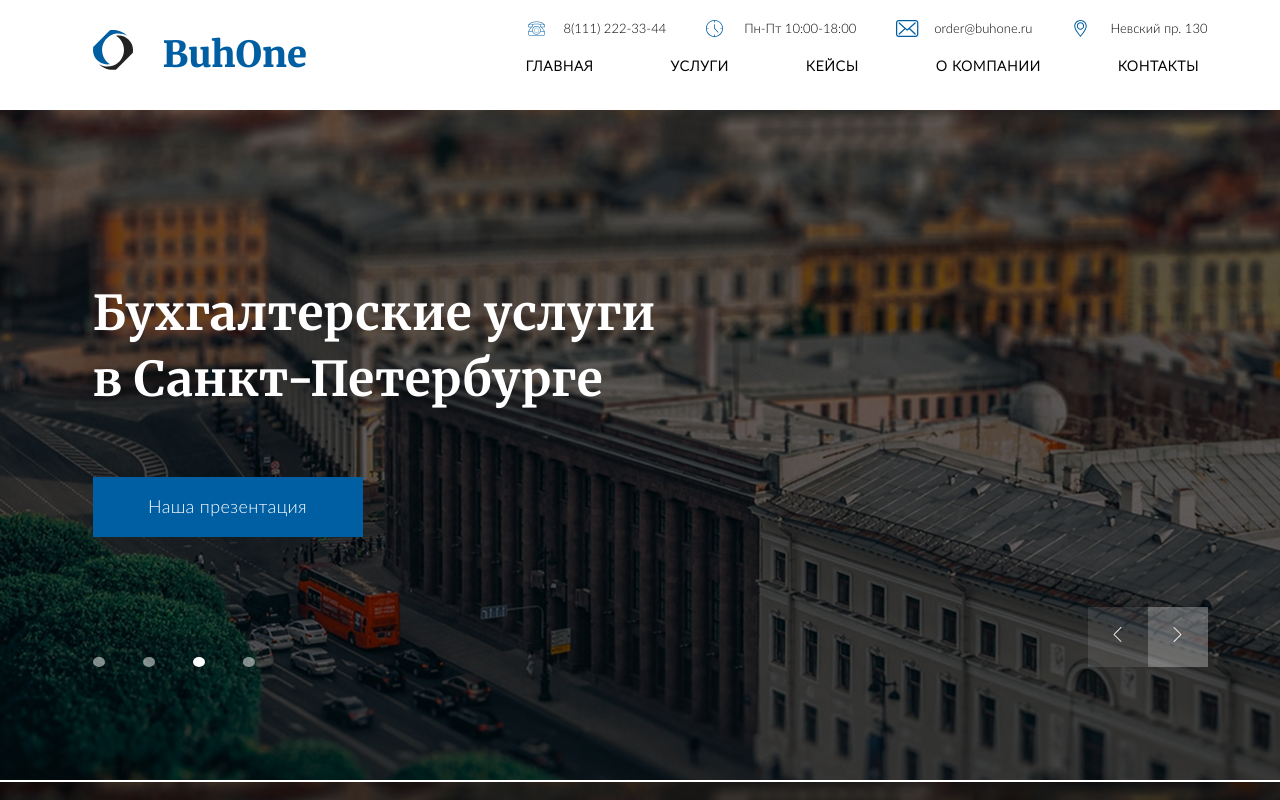
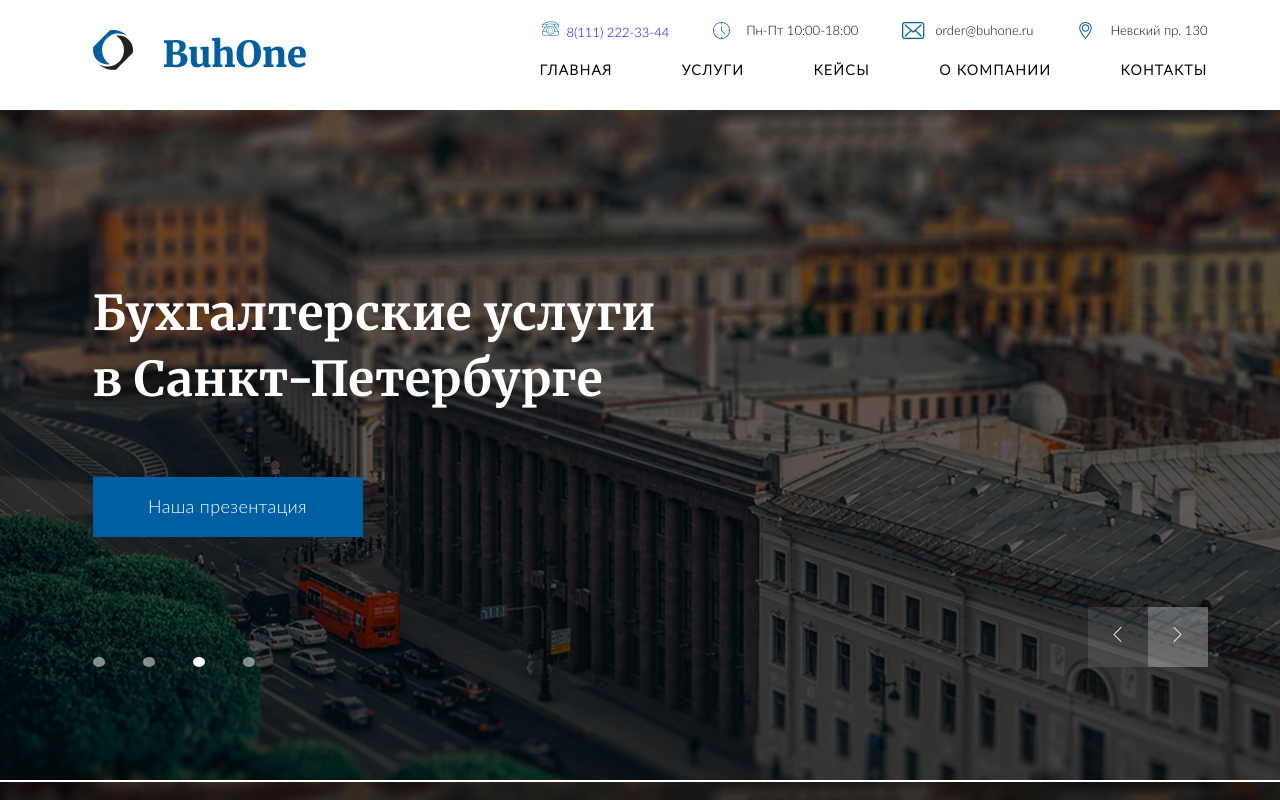
Before and after one commit to StanislavSH109/Astonia, a plain HTML site: page index.html in a window 1280 px wide. Shown: the top 800 px of the page. Drawn offline with Linux system fonts and the light colour scheme.

Commit message:
fixed header, refactoring

```diff
--- a/index.html
+++ b/index.html
@@ -9,75 +9,77 @@
 <body>
   <header class="header">
     <div class="container">
-      <div class="header__wrapper">
-        <div class="header__logo">
-          <a href="" class="header__logo-link">
-            <svg class="header__logo-icon" width="50" height="50" aria-hidden="true">
+        <nav class="nav">
+          <div class="nav__wrapper">
+            <div class="nav__logo">
+              <a class="nav__logo-link" href="#">
+                <svg class="nav__logo-icon" width="50" height="50" aria-hidden="true">
                   <use xlink:href="images/sprite.svg#icon-logo"></use>
                 </svg>
-          <span class="header__logo-text">BuhOne</span>
+                <span class="nav__logo-text">BuhOne</span>
               </a>
             </div>
-        <nav class="header__nav">
-          <div class="header__nav-top">
-            <ul class="header__info">
-              <li class="header__info-item">
-                <div class="header__info-elements">
-                  <svg class="header__info-icon">
+            <div class="nav__menu">
+              <ul class="nav__list-top">
+                <li class="nav__item">
+                  <div class="nav__info">
+                    <svg class="nav__info-icon">
                       <use xlink:href="images/sprite.svg#icon-phone"></use>
                     </svg>
-                  <a class="header__info-phone" href="tel:+71112223344">
-                    <span class="header__info-phone-text">8(111) 222-33-44</span>
+                    <a class="nav__info-phone" href="tel:+71112223344">
+                      <span class="nav__info-text nav__info-phone-text">8(111) 222-33-44</span>
                     </a>
                   </div>
                 </li>
-              <li class="header__info-item">
-                <div class="header__info-elements">
-                  <svg class="header__info-icon">
+                <li class="nav__info-item">
+                  <div class="nav__info-elements">
+                    <svg class="nav__info-icon">
                       <use xlink:href="images/sprite.svg#icon-time"></use>
                     </svg>
-                  <span class="header__info-text">Пн-Пт 10:00-18:00</span>
+                    <span class="nav__info-text">Пн-Пт 10:00-18:00</span>
                   </div>
                 </li>
-              <li class="header__info-item">
-                <div class="header__info-elements">
-                  <svg class="header__info-icon">
+                <li class="nav__info-item">
+                  <div class="nav__info-elements">
+                    <svg class="nav__info-icon">
                       <use xlink:href="images/sprite.svg#icon-letter"></use>
                     </svg>
-                  <span class="header__info-text">order@buhone.ru</span>
+                    <span class="nav__info-text">order@buhone.ru</span>
                   </div>
                 </li>
-              <li class="header__info-item">
-                <div class="header__info-elements">
-                  <svg class="header__info-icon">
+                <li class="nav__info-item">
+                  <div class="nav__info-elements">
+                    <svg class="nav__info-icon">
                       <use xlink:href="images/sprite.svg#icon-geo"></use>
                     </svg>
-                  <span class="header__info-text">Невский пр. 130</span>
+                    <span class="nav__info-text">Невский пр. 130</span>
                   </div>
                 </li>
               </ul>
-          </div>
-          <ul class="header__nav-list">
-            <li class="header__nav-list-item">
-              <a class="header__nav-link" href="#">Главная</a>
+              <ul class="nav__list-bottom">
+                <li class="nav__list-item">
+                  <a class="nav__list-link" href="#">Главная</a>
                 </li>
-            <li class="header__nav-list-item">
-              <a class="header__nav-link" href="#">Услуги</a>
+                <li class="nav__list-item">
+                  <a class="nav__list-link" href="#">Услуги</a>
                 </li>
-            <li class="header__nav-list-item">
-              <a class="header__nav-link" href="#">Кейсы</a>
+                <li class="nav__list-item">
+                  <a class="nav__list-link" href="#">Кейсы</a>
                 </li>
-            <li class="header__nav-list-item">
-              <a class="header__nav-link" href="#">О компании</a>
+                <li class="nav__list-item">
+                  <a class="nav__list-link" href="#">О компании</a>
                 </li>
-            <li class="header__nav-list-item">
-              <a class="header__nav-link" href="#">Контакты</a>
+                <li class="nav__list-item">
+                  <a class="nav__list-link" href="#">Контакты</a>
                 </li>
               </ul>
+            </div>
+            <!-- <button class="burger">
+              <span class="burger__menu"></span>
+            </button> -->
+          </div>
         </nav>
     </div>
-    </div>
-
   </header>
   <main>
     <section class="hero">
@@ -166,5 +168,6 @@
       </div>
     </div>
   </footer>
+  <!-- <script type="module" src="js/main.js"></script> -->
 </body>
 </html>
--- /dev/null
+++ b/js/burger.js
@@ -0,0 +1,12 @@
+export default function burger() {
+  const burgerButton = document.querySelector('.burger');
+  const elementList = document.querySelector('.nav__list');
+
+
+  burgerButton.addEventListener('click', () => {
+    elementList.classList.toggle('nav__list--opened')
+
+  });
+
+
+}
--- /dev/null
+++ b/js/main.js
@@ -0,0 +1,5 @@
+import burger from "./burger.js";
+
+document.addEventListener('DOMContentLoaded', () => {
+  burger();
+});
--- a/scss/blocks/_contacts.scss
+++ b/scss/blocks/_contacts.scss
@@ -1,10 +1,12 @@
 .contacts {
+  position: relative;
   background-image: url('/images/backgroundjpg.jpg');
   background-size: cover;
   background-position: center;
   background-repeat: no-repeat;
   position: relative;
   padding: 0 0 137px;
+  z-index: 1;
 
   &::before {
     content: "";
--- a/scss/blocks/_footer.scss
+++ b/scss/blocks/_footer.scss
@@ -1,5 +1,6 @@
 .footer {
   padding: 45px 0;
+  z-index: 1;
 
   &__info {
     display: flex;
--- a/scss/blocks/_header.scss
+++ b/scss/blocks/_header.scss
@@ -1,23 +1,34 @@
 .header {
   padding: 20px 0 30px;
-
+  .nav {
     &__wrapper {
       display: flex;
       justify-content: space-between;
     }
+
+    &__menu {
+      display: flex;
+      flex-direction: column;
+      gap: 20px;
+    }
+
+    &__list {
+      &-top {
+        display: flex;
+        gap: 44px;
+      }
+    }
+
     &__logo {
-    display: flex;
-    justify-self: center;
-    padding: 10px 0 0;
-
       &-link {
         display: flex;
-      gap: 30px;
+        align-items: center;
+        gap: 20px;
+        padding: 10px 0 0;
         &:focus {
           outline: none;
         }
       }
-
       &-text {
         font-family: $ff-mer;
         font-size: 36px;
@@ -25,26 +36,37 @@
         line-height: 138%;
         color: #005FA3;
       }
+    }
+
+    &__info {
+      &-item {
+        display: flex;
+        gap: 20px;
+        align-items: center;
+      }
+
+      &-elements {
+        display: flex;
+        align-items: center;
+        gap: 10px;
+      }
       &-icon {
-      width: 40px;
-      height: 40px;
+        width: 23px;
+        height: 17px;
+        color:#005FA3;
+      }
+      &-text {
+        font-family: $ff-lato;
+        font-size: 13px;
+        font-weight: 300;
+        line-height: 132%;
       }
     }
 
-  &__nav {
+    &__list {
+      &-bottom {
         display: flex;
-    flex-direction: column;
-    gap: 20px;
-
-    &-top {
-      display: flex;
-      justify-content: center;
-      align-items: center;
-    }
-
-    &-list {
-      display: flex;
-      gap: 77px;
+        justify-content: space-between;
       }
 
       &-link {
@@ -55,11 +77,10 @@
         letter-spacing: 0.05em;
         text-transform: uppercase;
         transition: color $transition-200;
-
+        letter-spacing: 0.1em;
         &:hover{
           color: #9c8d8d;
         }
-
         &:focus {
           outline: none;
           color: #9c8d8d;
@@ -67,33 +88,6 @@
       }
     }
 
-  &__info {
-    display: flex;
-    gap: 40px;
 
-    &-elements {
-      display: flex;
-      align-items: center;
-      gap: 15px;
-    }
-    &-icon {
-      width: 23px;
-      height: 17px;
-      color:#005FA3;
-    }
-
-    &-text {
-      font-family: $ff-lato;
-      font-size: 13px;
-      font-weight: 300;
-      line-height: 132%;
-    }
-
-    &-phone {
-      font-family: $ff-lato;
-      font-size: 13px;
-      font-weight: 300;
-      color: #000000;
   }
 }
-}
--- a/scss/blocks/_hero.scss
+++ b/scss/blocks/_hero.scss
@@ -1,10 +1,12 @@
 .hero {
+  position: relative;
   background-image: url('/images/backgroundjpg.jpg');
   background-size: cover;
   background-position: center;
   background-repeat: no-repeat;
   padding: 0 0 113px;
   margin: 0 0 2px;
+  z-index: 1;
 
   &__content {
     display: flex;
@@ -13,6 +15,7 @@
     width: 53%;
     padding: 170px 0 0;
     letter-spacing: 0.02em;
+    z-index: 1;
 
     &-title {
       font-family: $ff-mer;
--- a/scss/global/_variables.scss
+++ b/scss/global/_variables.scss
@@ -18,3 +18,4 @@ $vp-mobile: 767px;
 
 $transition-200: ease-in 0.2s;
 $transition-300: ease-in 0.3s;
+$bezier: cubic-bezier(0.75, 0, 0.25, 1);
--- a/scss/style.scss
+++ b/scss/style.scss
@@ -10,6 +10,7 @@
 
 //BLOCKS
 @import 'blocks/_header';
+@import 'blocks/_burger';
 @import 'blocks/_hero';
 @import 'blocks/_btn';
 @import 'blocks/_contacts';
```
Also changed, not shown: css/style.css, scss/blocks/_burger.scss (added), 1 other file. Lines whose indentation alone changed are shown as unchanged.
